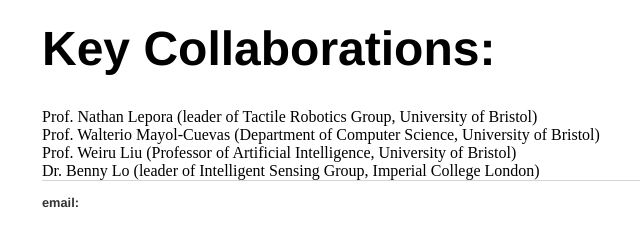
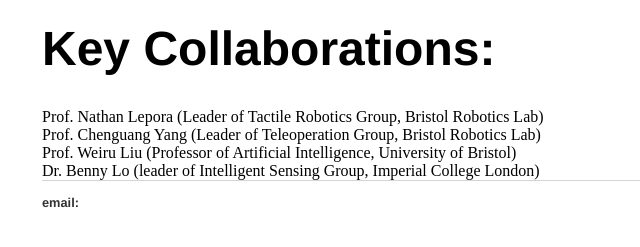
Before and after one commit to ImperialDanDan/ImperialDanDan.github.io, a Jekyll site: the page built from PhDs/index.html, in a window 1280 px wide. Shown: the part 448-695 px from the top of the page, without its empty margins (150-790 px from the left). Built offline with Jekyll 4.4.1, drawn with Linux system fonts in a browser that asks for light colours; Markdown is read by kramdown in place of the engine named in the settings.

Commit message:
Update index.html

```diff
--- a/PhDs/index.html
+++ b/PhDs/index.html
@@ -16,8 +16,8 @@
 			</p>
 
 <h1>Key Collaborations: </h1>
-Prof. Nathan Lepora (leader of Tactile Robotics Group, University of Bristol)  <br>
-Prof. Walterio Mayol-Cuevas (Department of Computer Science, University of Bristol)  <br>
+Prof. Nathan Lepora (Leader of Tactile Robotics Group, Bristol Robotics Lab)  <br>
+Prof. Chenguang Yang (Leader of Teleoperation Group, Bristol Robotics Lab)  <br>
 Prof. Weiru Liu (Professor of Artificial Intelligence, University of Bristol) <br>
 Dr. Benny Lo (leader of Intelligent Sensing Group, Imperial College London) <br>
 
```
